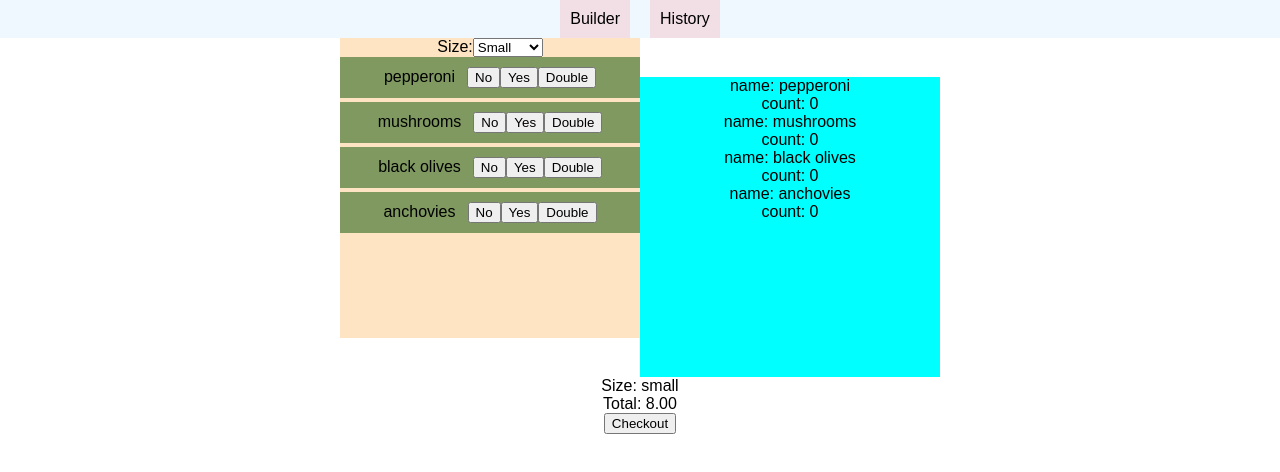
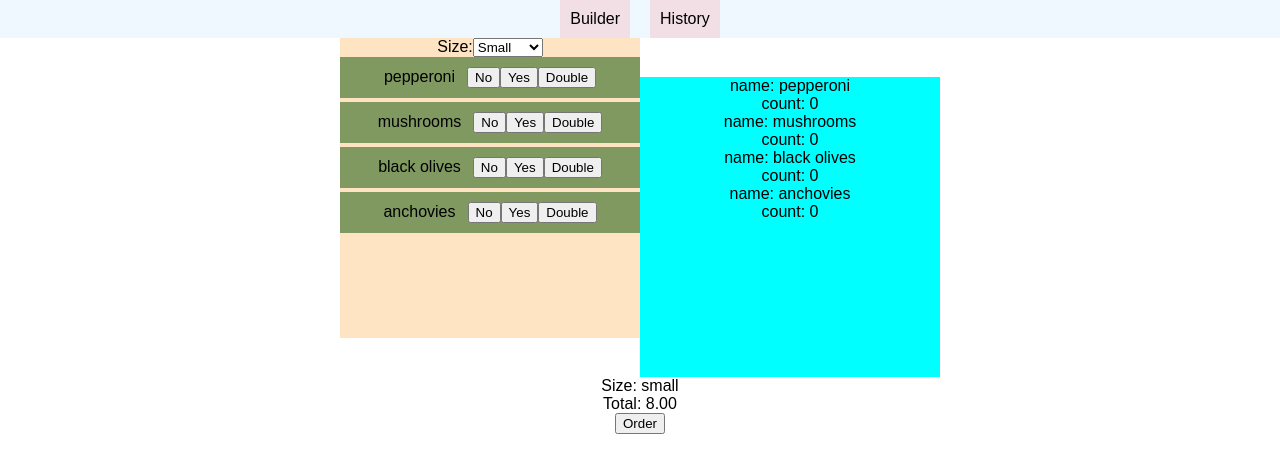
Before and after one commit to jltyler/pizza-build, a React (Create React App) app: page / in a window 1280 px wide. Shown: the top 472 px of the page. Built offline with nearby package versions, Linux system fonts and the light colour scheme.

Commit message:
Clicking order "works"
Clicking order will store the order in a temporary store object
It will also reset the builder to defaults
Set up the select to use react state as source-of-truth

```diff
--- a/src/comp/builder/Builder.js
+++ b/src/comp/builder/Builder.js
@@ -2,6 +2,7 @@ import React, {Component} from 'react';
 import Preview from './preview/Preview';
 import Controls from './controls/Controls';
 import Control from './controls/Control';
+import Store from './Store';
 import './Builder.css';
 
 const base_price = 8.0;
@@ -96,12 +97,35 @@ class Builder extends Component {
         })
     }
 
+    sendOrder = (e) => {
+        const order = {
+            size: this.state.size,
+            ingredients: {...this.state.ingredients},
+            total: this.calculateTotalPrice()
+        }
+        Store.history.push(order)
+        console.log("Store.history:", Store.history)
+        this.newBuilderOrder()
+    }
+
+    newBuilderOrder = () => {
+        const temp_ingredients = {};
+        for (const i in ingredient_prices)
+        {
+            temp_ingredients[i] = 0;
+        }
+        this.setState({
+            size: 'small',
+            ingredients: temp_ingredients,
+        })
+    }
+
     render() {
         return (
             <div className="builder">
                 <Controls>
                     Size:
-                    <select onChange={this.changeSize}>
+                    <select onChange={this.changeSize} value={this.state.size}>
                         <option value="small">Small</option>
                         <option value="medium">Medium</option>
                         <option value="large">Large</option>
@@ -114,7 +138,7 @@ class Builder extends Component {
                     Size: {this.state.size} <br />
                     Total: {this.calculateTotalPrice().toFixed(2)}
                 </div>
-                <button className="checkout">Checkout</button>
+                <button className="checkout" onClick={this.sendOrder}>Order</button>
             </div>
         )
     }
--- /dev/null
+++ b/src/comp/builder/Store.js
@@ -0,0 +1,5 @@
+const Store = {
+    history: [],
+}
+
+export default Store;
```
